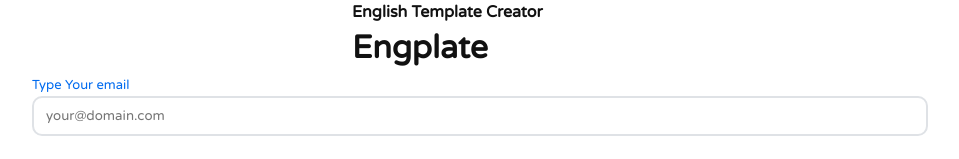
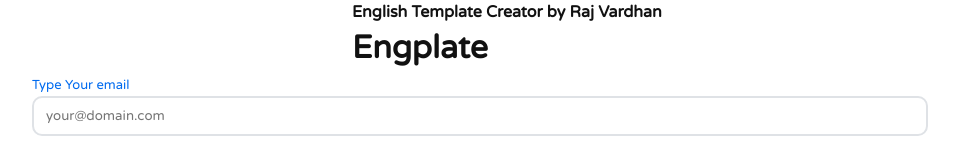
Before and after one commit to DifferDeveloper123/Engplate, a plain HTML site: page index.html in a window 1280 px wide. Shown: the top 159 px of the page, without its empty margins (160-1119 px from the left). Drawn offline with Linux system fonts and the light colour scheme; a script that the page names is missing.

Commit message:
Update index.html

```diff
--- a/index.html
+++ b/index.html
@@ -12,7 +12,7 @@
 
     <header>
         <div class="contain">
-        <h4>English Template Creator</h4>
+        <h4>English Template Creator by Raj Vardhan</h4>
         <h1> <a>Engplate</a></h1>
         </div>
     </header>
```
